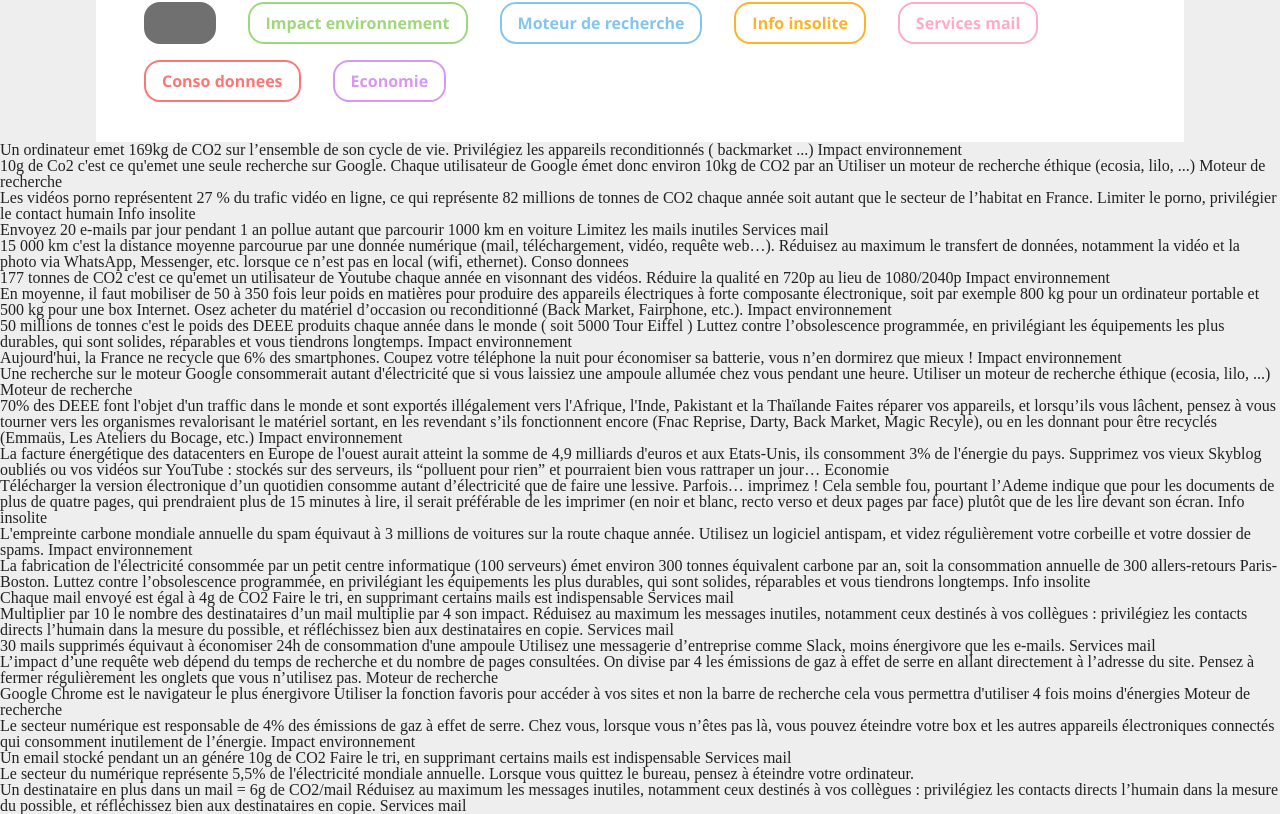
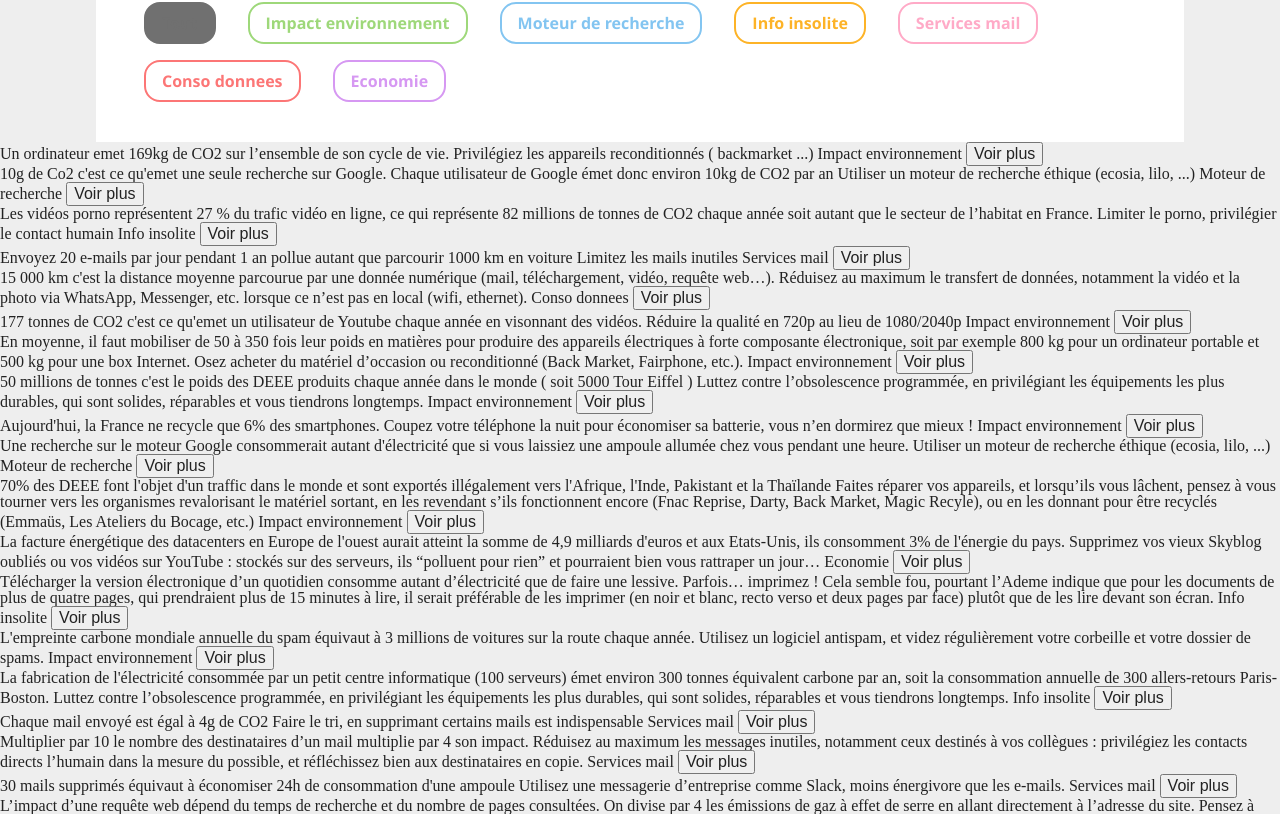
Before and after one commit to Mathieu33260/hackaton-pwa, a Vue app: page /#/practices in a window 1280 px wide. Shown: the part 886-1700 px from the top of the page. Built offline with nearby package versions, Linux system fonts and the light colour scheme.

Commit message:
extend more

```diff
--- a/src/views/Practices.vue
+++ b/src/views/Practices.vue
@@ -23,6 +23,9 @@
                 {{ data.fact }}
                 {{ data.tip }}
                 {{ data.category }}
+                <button @click="more(data)">
+                    Voir plus
+                </button>
             </div>
         </section>
     </div>
@@ -42,7 +45,14 @@
         data() {
             return {
                 selectedCategories: [],
-                data: data
+                data: data.map(dat => {
+                    return {
+                        fact: dat.fact,
+                        tips: dat.tips,
+                        category: dat.category,
+                        extended: false,
+                    }
+                })
             }
         },
         computed: {
@@ -78,6 +88,15 @@
                     ? 'active ' + slug
                     : slug;
             },
+            more(data) {
+                let newData = {
+                    fact: data.fact,
+                    tips: data.tips,
+                    category: data.category,
+                    extended: !this.data[this.data.findIndex(dat => dat.tips === data.tips)].extended,
+                };
+                this.$set(this.data, this.data.findIndex(dat => dat.tips === data.tips), newData)
+            }
         }
     }
 </script>
```
